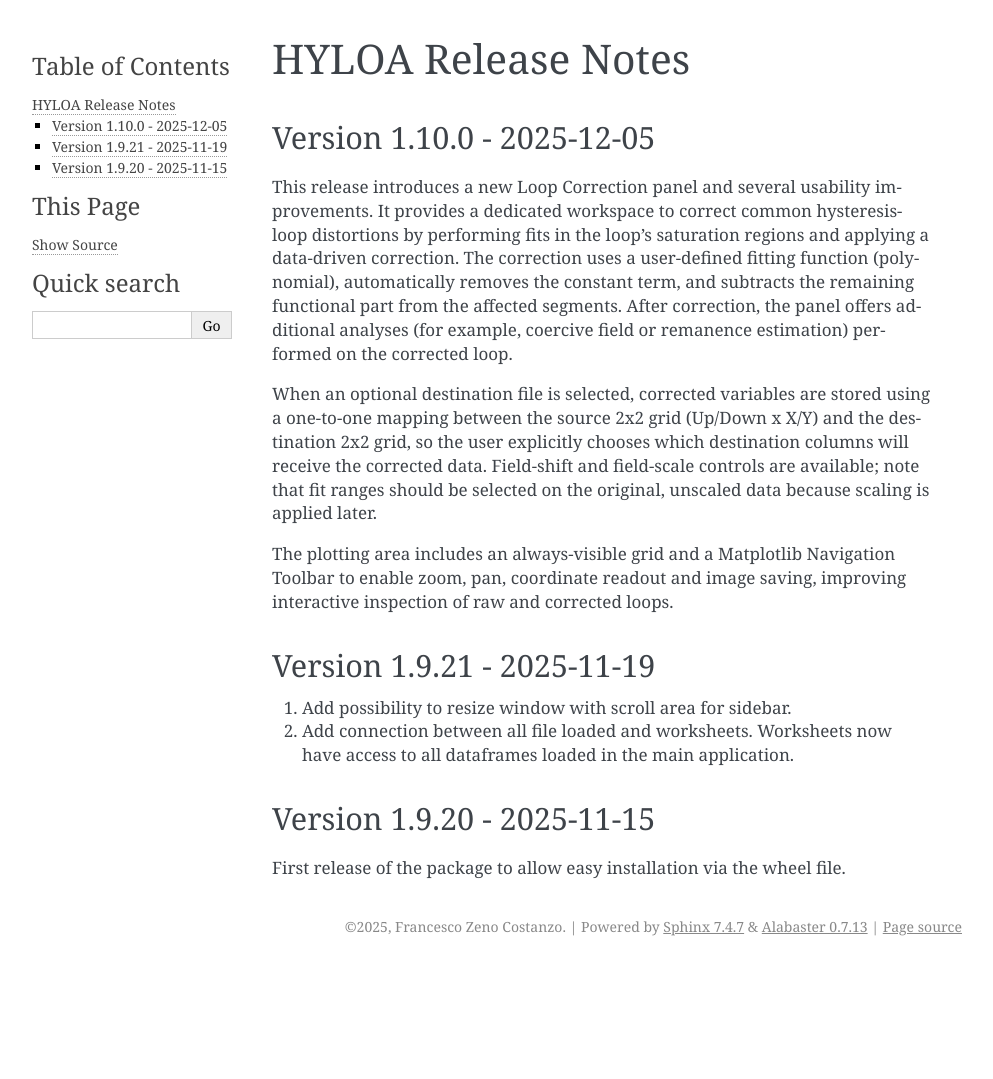
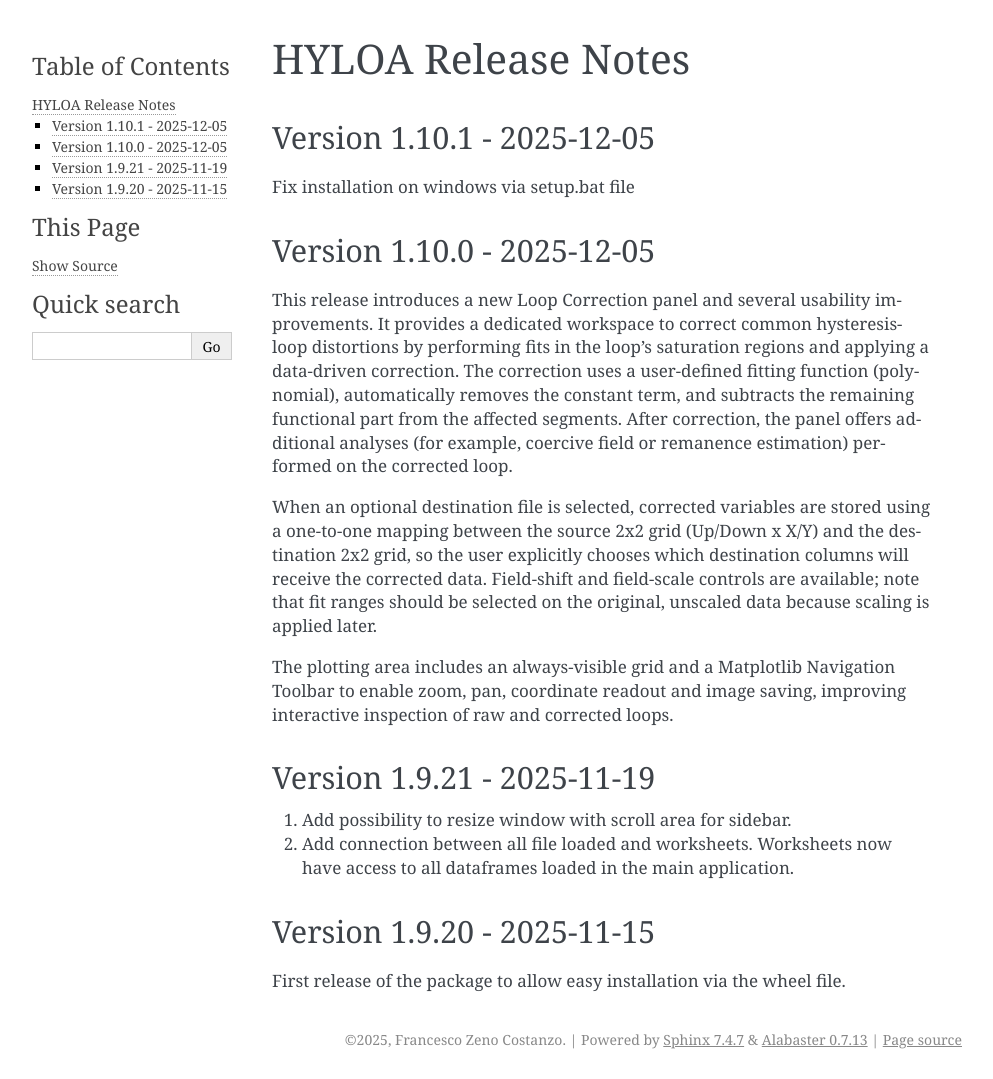
Before and after one commit to Francesco-Zeno-Costanzo/hyloa, a Sphinx documentation site: the page built from docs/release_notes.rst, in a window 1280 px wide. Shown: the whole page, without its empty margins (148-1141 px from the left). Built offline with Sphinx 7.4.7, drawn with Linux system fonts in a browser that asks for light colours; before the commit the page ends 966 px from its top, so only the background shows below that.

Commit message:
release note update

```diff
--- a/docs/release_notes.rst
+++ b/docs/release_notes.rst
@@ -1,6 +1,10 @@
 =========================
 HYLOA Release Notes
 =========================
+
+Version 1.10.1 - 2025-12-05
+---------------------------
+Fix installation on windows via setup.bat file
 
 Version 1.10.0 - 2025-12-05
 ---------------------------
```
